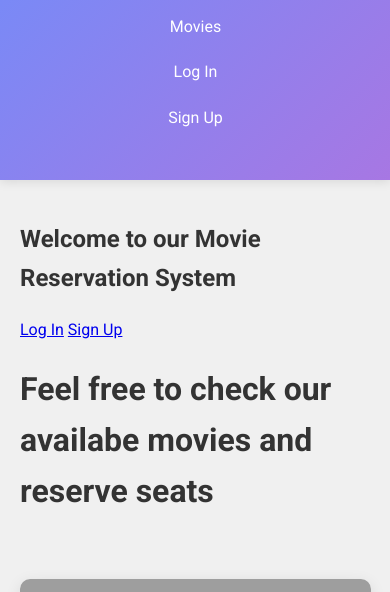
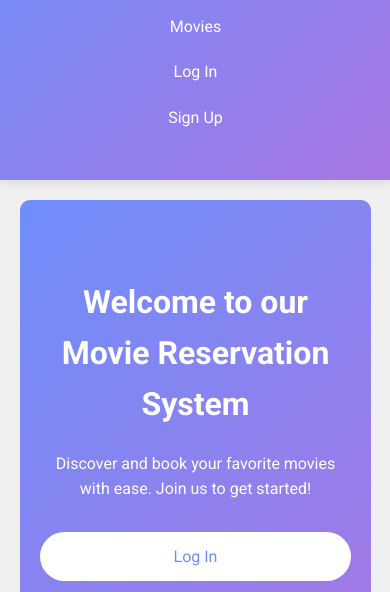
Before and after one commit to AghastyGD/movie-reservation-system-django, a Django app: page / in a window 390 px wide. Shown: the part 148-740 px from the top of the page. Run offline with Django 5.2, Linux system fonts and the light colour scheme; data comes from the database, SQL or seed files in the repository; both versions use the stored data as it was after the commit; grey boxes are pictures that could not be loaded.

Commit message:
improve UI

```diff
--- a/static/style.css
+++ b/static/style.css
@@ -60,6 +60,10 @@ nav a:hover, .nav-link:hover {
 .logout-form {
     margin: 0;
     padding: 0;
+    display: flex;
+    align-items: center;
+    background: none;
+    color: #fff;
 }
 
 .nav-link {
@@ -69,12 +73,6 @@ nav a:hover, .nav-link:hover {
     font: inherit;
     cursor: pointer;
     color: inherit;
-}
-
-button.nav-link {
-    font-family: inherit;
-    font-size: inherit;
-    line-height: inherit;
 }
 
 .movie-list {
@@ -185,7 +183,6 @@ button {
 button:hover {
     opacity: 0.9;
 }
-
 .reservation-form-container {
     background: #ffffff;
     border-radius: 10px;
@@ -380,7 +377,7 @@ button:hover {
 .reservation-list {
     display: grid;
     grid-template-columns: repeat(auto-fill, minmax(250px, 1fr));
-    gap: 40px;
+    gap: 20px;
     margin-top: 20px;
 }
 
@@ -435,3 +432,174 @@ button:hover {
         margin-bottom: 15px;
     }
 }
+
+.welcome-section {
+    background: linear-gradient(135deg, #6e8efb, #a777e3);
+    color: white;
+    padding: 50px 20px;
+    border-radius: 10px;
+    margin-bottom: 30px;
+    text-align: center;
+}
+
+.welcome-content {
+    max-width: 600px;
+    margin: 0 auto;
+}
+
+.welcome-text h2 {
+    font-size: 2.5em;
+    margin-bottom: 20px;
+}
+
+.welcome-text p {
+    font-size: 1.2em;
+    margin-bottom: 30px;
+}
+
+.auth-buttons {
+    display: flex;
+    justify-content: center;
+    gap: 20px;
+}
+
+.button {
+    padding: 12px 24px;
+    border-radius: 25px;
+    font-size: 1em;
+    text-decoration: none;
+    transition: all 0.3s ease;
+}
+
+.button-primary {
+    background-color: #ffffff;
+    color: #6e8efb;
+}
+
+.button-primary:hover {
+    background-color: #f0f0f0;
+}
+
+.button-secondary {
+    background-color: transparent;
+    border: 2px solid #ffffff;
+    color: #ffffff;
+}
+
+.button-secondary:hover {
+    background-color: rgba(255, 255, 255, 0.1);
+}
+
+@media (max-width: 600px) {
+    .welcome-text h2 {
+        font-size: 2em;
+    }
+
+    .welcome-text p {
+        font-size: 1em;
+    }
+
+    .auth-buttons {
+        flex-direction: column;
+    }
+}
+
+/* Auth Styles */
+.auth-container {
+    max-width: 400px;
+    margin: 40px auto;
+    padding: 30px;
+    background-color: #ffffff;
+    border-radius: 8px;
+    box-shadow: 0 4px 10px rgba(0,0,0,0.1);
+}
+
+.auth-container h2 {
+    text-align: center;
+    color: #333;
+    margin-bottom: 25px;
+    font-size: 24px;
+}
+
+.auth-form .form-group {
+    margin-bottom: 20px;
+}
+
+.auth-form label {
+    display: block;
+    margin-bottom: 8px;
+    color: #555;
+    font-weight: 500;
+}
+
+.auth-form input {
+    width: 100%;
+    padding: 12px;
+    border: 1px solid #ddd;
+    border-radius: 4px;
+    font-size: 16px;
+    transition: border-color 0.3s;
+}
+
+.auth-form input:focus {
+    border-color: #6e8efb;
+    outline: none;
+}
+
+.auth-button {
+    width: 100%;
+    padding: 12px;
+    background-color: #6e8efb;
+    color: white;
+    border: none;
+    border-radius: 4px;
+    font-size: 16px;
+    cursor: pointer;
+    transition: background-color 0.3s;
+}
+
+.auth-button:hover {
+    background-color: #5a7ae6;
+}
+
+.auth-link {
+    text-align: center;
+    margin-top: 20px;
+    color: #666;
+}
+
+.auth-link a {
+    color: #6e8efb;
+    text-decoration: none;
+    font-weight: 500;
+}
+
+.auth-link a:hover {
+    text-decoration: underline;
+}
+
+.message {
+    padding: 12px;
+    margin-bottom: 20px;
+    border-radius: 4px;
+    text-align: center;
+    font-size: 14px;
+}
+
+.message.success {
+    background-color: #d4edda;
+    color: #155724;
+    border: 1px solid #c3e6cb;
+}
+
+.message.error {
+    background-color: #f8d7da;
+    color: #721c24;
+    border: 1px solid #f5c6cb;
+}
+
+.error-message {
+    color: #dc3545;
+    font-size: 14px;
+    margin-top: 5px;
+}
--- a/templates/home.html
+++ b/templates/home.html
@@ -5,17 +5,23 @@
 {% block content %}
     <div class="welcome-section">
         {% if user.is_authenticated %}
-            <h2>Welcome, {{ user.username|capfirst }}!</h2>
+            <h2>Welcome back, {{ user.username|capfirst }}!</h2>
+            <p>Ready to watch some movies? Check out our latest selections below.</p>
         {% else %}
-            <h2>Welcome to our Movie Reservation System</h2>
-            <div class="auth-buttons">
-                <a href="{% url 'login' %}" class="button">Log In</a>
-                <a href="{% url 'signup' %}" class="button">Sign Up</a>
+            <div class="welcome-content">
+                <div class="welcome-text">
+                    <h2>Welcome to our Movie Reservation System</h2>
+                    <p>Discover and book your favorite movies with ease. Join us to get started!</p>
+                </div>
+                <div class="auth-buttons">
+                    <a href="{% url 'login' %}" class="button button-primary">Log In</a>
+                    <a href="{% url 'signup' %}" class="button button-secondary">Sign Up</a>
+                </div>
             </div>
         {% endif %}
     </div>
 
-    <h1>Feel free to check our availabe movies and reserve seats</h1>
+    <h1>Featured Movies</h1>
     <div class="movie-list">
         {% for movie in movies %}
             <div class="movie-item">
--- a/templates/reservations/movie_detail.html
+++ b/templates/reservations/movie_detail.html
@@ -10,6 +10,7 @@
             <p>{{ movie.description }}</p>
 
             <h2>Showtimes</h2>
+            {% if showtimes %}
             <ul>
                 {% for showtime in showtimes %}
                     <li>
@@ -22,6 +23,9 @@
                     </li>
                 {% endfor %}
             </ul>
+            {% else %}
+                <p>Currently, there is no showtimes available for this movie :(</p>
+            {% endif %}
         </div>
     </div>
 {% endblock %}
```
Also changed, not shown: templates/users/login.html (+28 -12 lines), templates/users/signup.html (+28 -7 lines), db.sqlite3.
